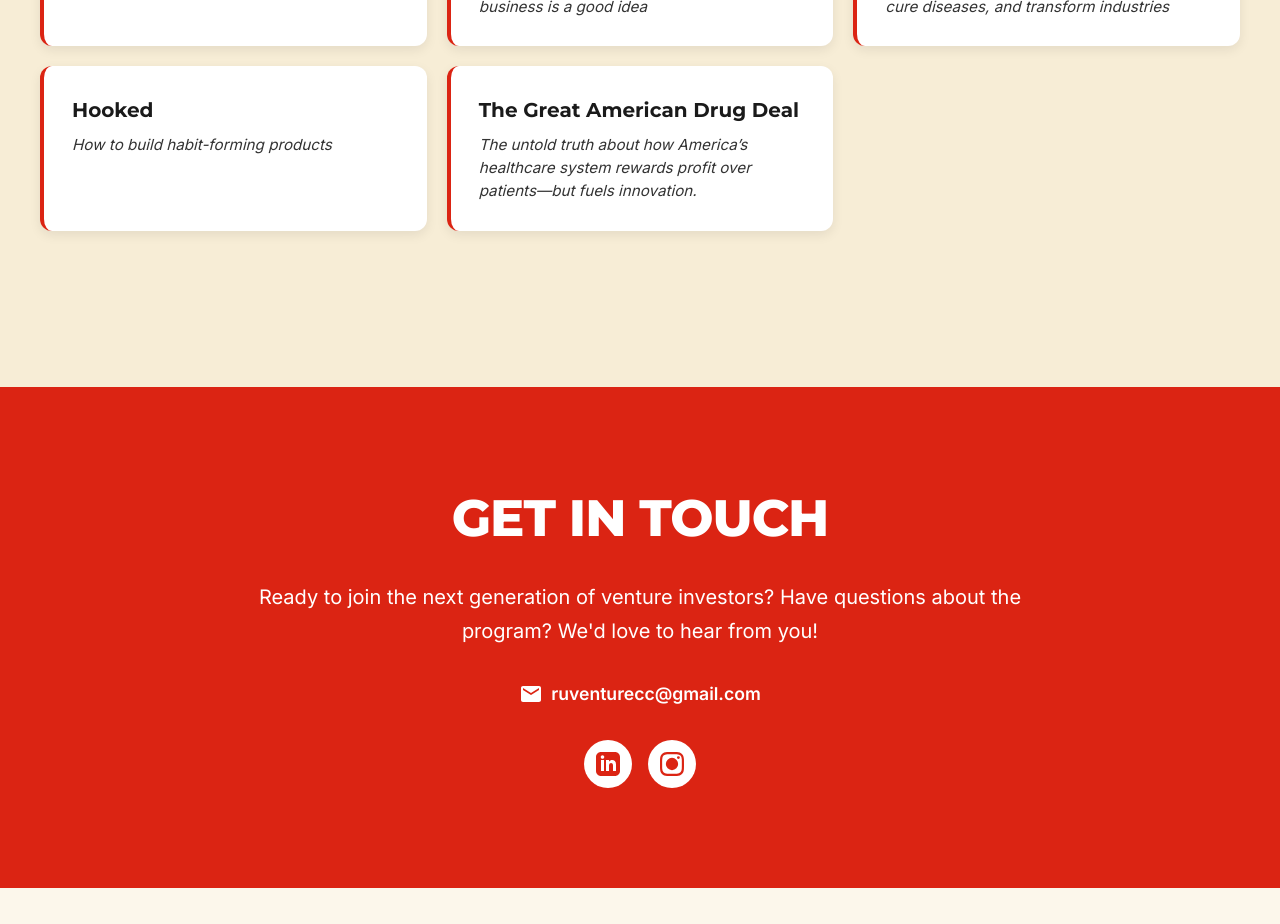
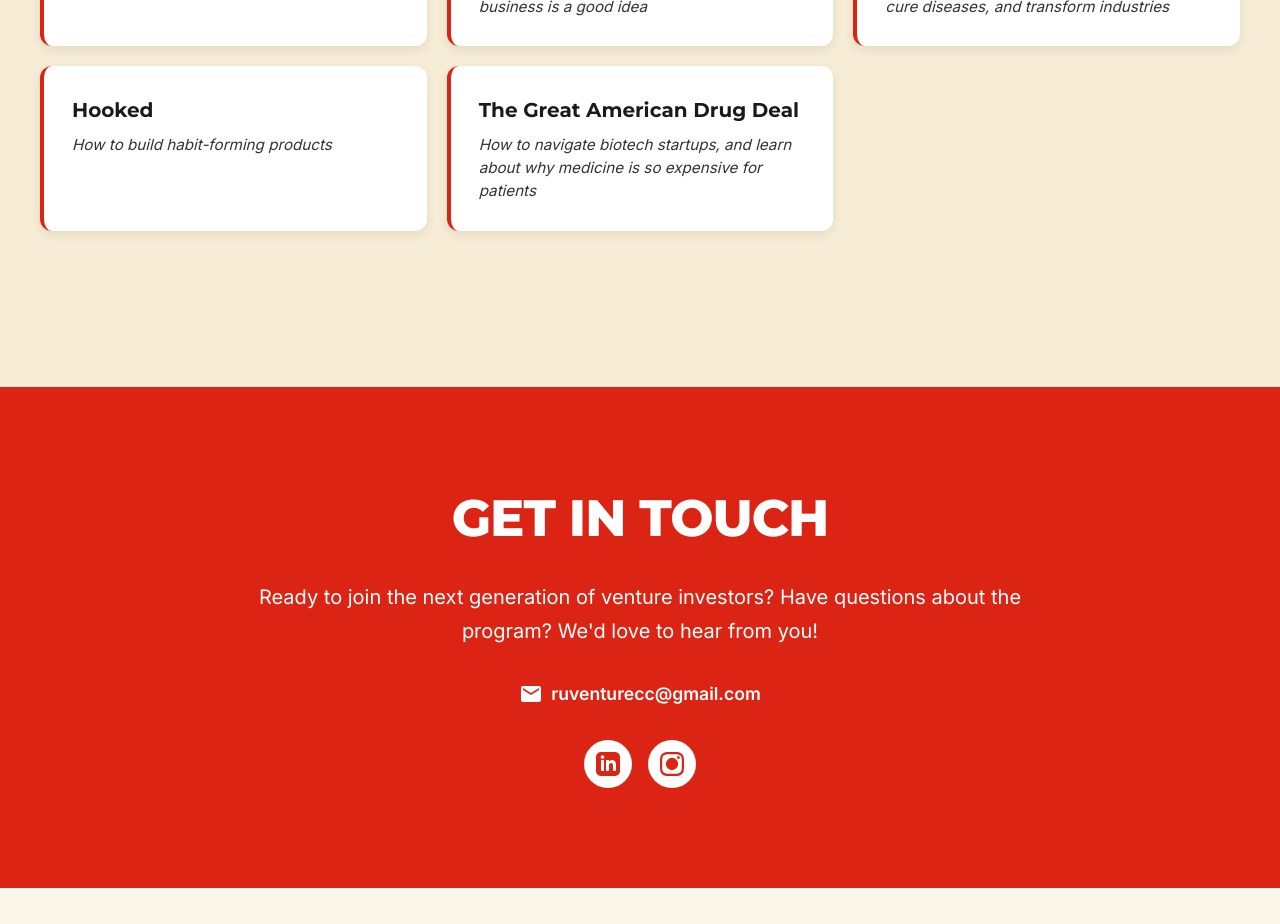
Before and after one commit to Azam999/rutgers-vip-website, a Next.js app: page / in a window 1280 px wide. Shown: the part 8360-9284 px from the top of the page. Built offline with nearby package versions, Linux system fonts and the light colour scheme.

Commit message:
update line

```diff
--- a/src/app/page.js
+++ b/src/app/page.js
@@ -885,7 +885,7 @@ export default function Home() {
                 </div>
                 <div className="book-item">
                   <div className="book-title">The Great American Drug Deal</div>
-                  <div className="book-subtitle">The untold truth about how America’s healthcare system rewards profit over patients—but fuels innovation.</div>
+                  <div className="book-subtitle">How to navigate biotech startups, and learn about why medicine is so expensive for patients</div>
                 </div>
               </div>
             </div>
```
